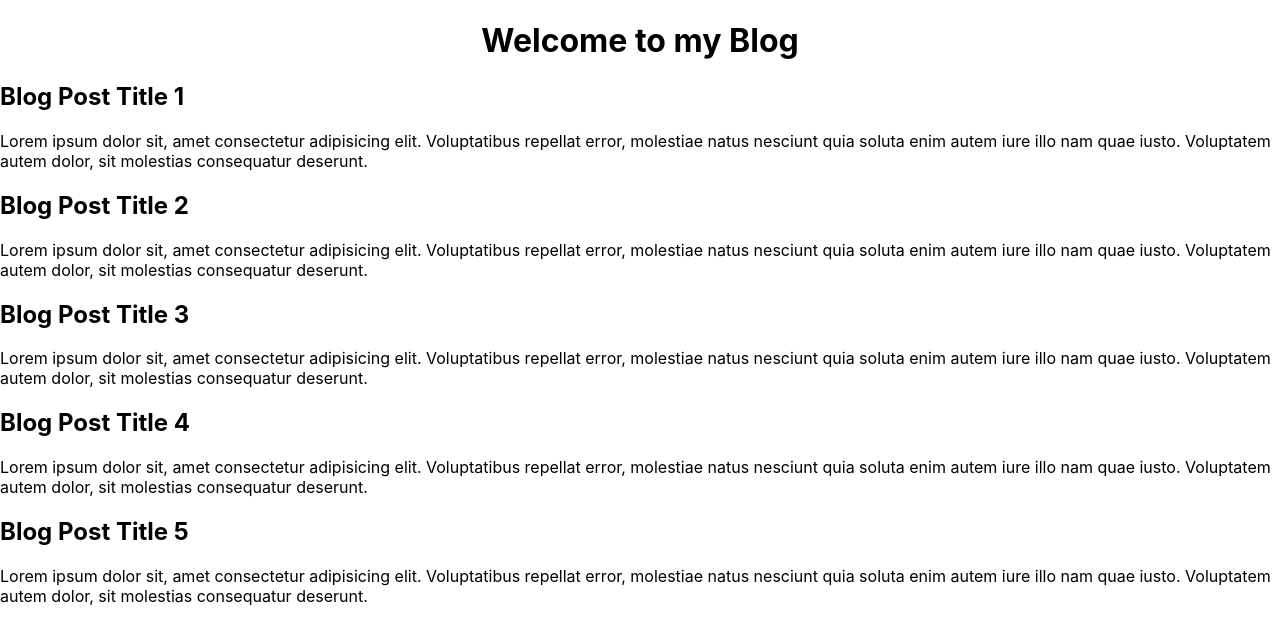
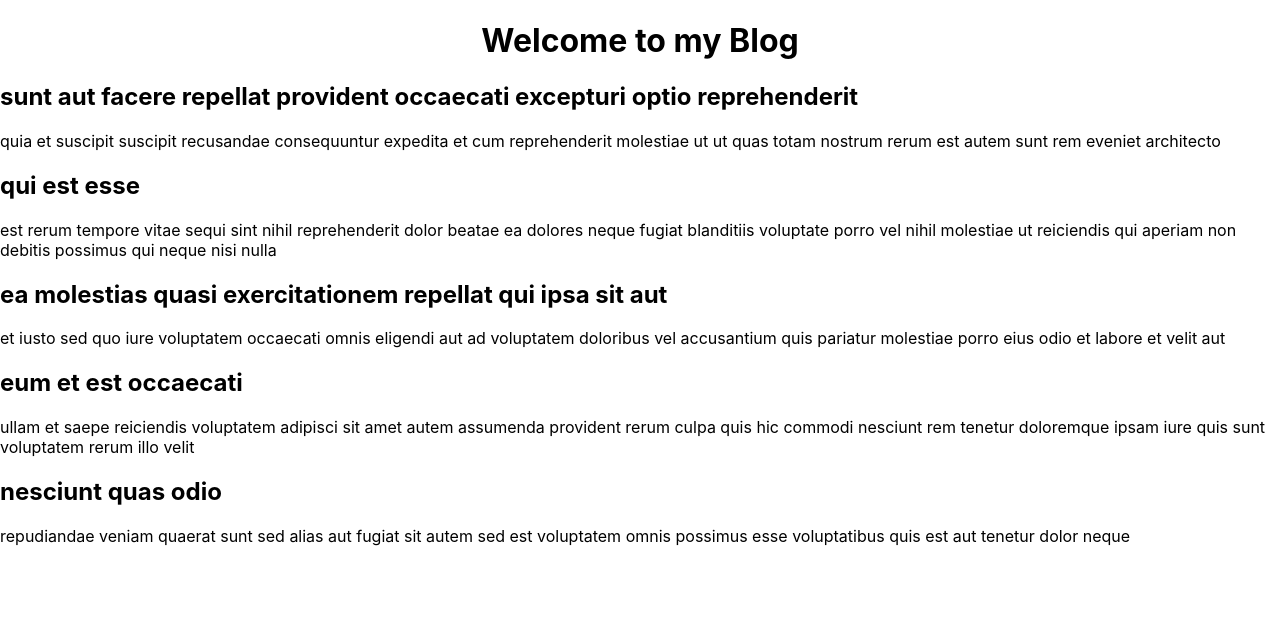
Before and after one commit to Lashirova/Blog-Post-React, a React (Create React App) app: page / in a window 1280 px wide. Shown: the top 644 px of the page. Built offline with nearby package versions, Linux system fonts and the light colour scheme.

Commit message:
Create and array for blog posts

```diff
--- a/src/App.js
+++ b/src/App.js
@@ -1,5 +1,28 @@
 import './App.css';
 
+const posts = [
+  {
+    title: 'sunt aut facere repellat provident occaecati excepturi optio reprehenderit',
+    body: 'quia et suscipit suscipit recusandae consequuntur expedita et cum reprehenderit molestiae ut ut quas totam nostrum rerum est autem sunt rem eveniet architecto'
+  },
+  {
+    title: 'qui est esse',
+    body: 'est rerum tempore vitae sequi sint nihil reprehenderit dolor beatae ea dolores neque fugiat blanditiis voluptate porro vel nihil molestiae ut reiciendis qui aperiam non debitis possimus qui neque nisi nulla'
+  },
+  {
+    title: 'ea molestias quasi exercitationem repellat qui ipsa sit aut',
+    body: 'et iusto sed quo iure voluptatem occaecati omnis eligendi aut ad voluptatem doloribus vel accusantium quis pariatur molestiae porro eius odio et labore et velit aut'
+  },
+  {
+    title: 'eum et est occaecati',
+    body: 'ullam et saepe reiciendis voluptatem adipisci sit amet autem assumenda provident rerum culpa quis hic commodi nesciunt rem tenetur doloremque ipsam iure quis sunt voluptatem rerum illo velit'
+  },
+  {
+    title: 'nesciunt quas odio',
+    body: 'repudiandae veniam quaerat sunt sed alias aut fugiat sit autem sed est voluptatem omnis possimus esse voluptatibus quis est aut tenetur dolor neque'
+  },
+
+]
 
 function App() {
   return (
@@ -7,26 +30,14 @@
       <h1 className="text-center">Welcome to my Blog</h1>
 
       <section>
-        <article>
-          <h2>Blog Post Title 1</h2>
-          <p>Lorem ipsum dolor sit, amet consectetur adipisicing elit. Voluptatibus repellat error, molestiae natus nesciunt quia soluta enim autem iure illo nam quae iusto. Voluptatem autem dolor, sit molestias consequatur deserunt.</p>
-        </article>
-        <article>
-          <h2>Blog Post Title 2</h2>
-          <p>Lorem ipsum dolor sit, amet consectetur adipisicing elit. Voluptatibus repellat error, molestiae natus nesciunt quia soluta enim autem iure illo nam quae iusto. Voluptatem autem dolor, sit molestias consequatur deserunt.</p>
-        </article>
-        <article>
-          <h2>Blog Post Title 3</h2>
-          <p>Lorem ipsum dolor sit, amet consectetur adipisicing elit. Voluptatibus repellat error, molestiae natus nesciunt quia soluta enim autem iure illo nam quae iusto. Voluptatem autem dolor, sit molestias consequatur deserunt.</p>
-        </article>
-        <article>
-          <h2>Blog Post Title 4</h2>
-          <p>Lorem ipsum dolor sit, amet consectetur adipisicing elit. Voluptatibus repellat error, molestiae natus nesciunt quia soluta enim autem iure illo nam quae iusto. Voluptatem autem dolor, sit molestias consequatur deserunt.</p>
-        </article>
-        <article>
-          <h2>Blog Post Title 5</h2>
-          <p>Lorem ipsum dolor sit, amet consectetur adipisicing elit. Voluptatibus repellat error, molestiae natus nesciunt quia soluta enim autem iure illo nam quae iusto. Voluptatem autem dolor, sit molestias consequatur deserunt.</p>
-        </article>
+        {
+          posts.map((globe) => {
+            return (<article>
+              <h2>{globe.title}</h2>
+              <p>{globe.body}</p>
+            </article>)
+          })
+        }
       </section>
 
     </div>
```
